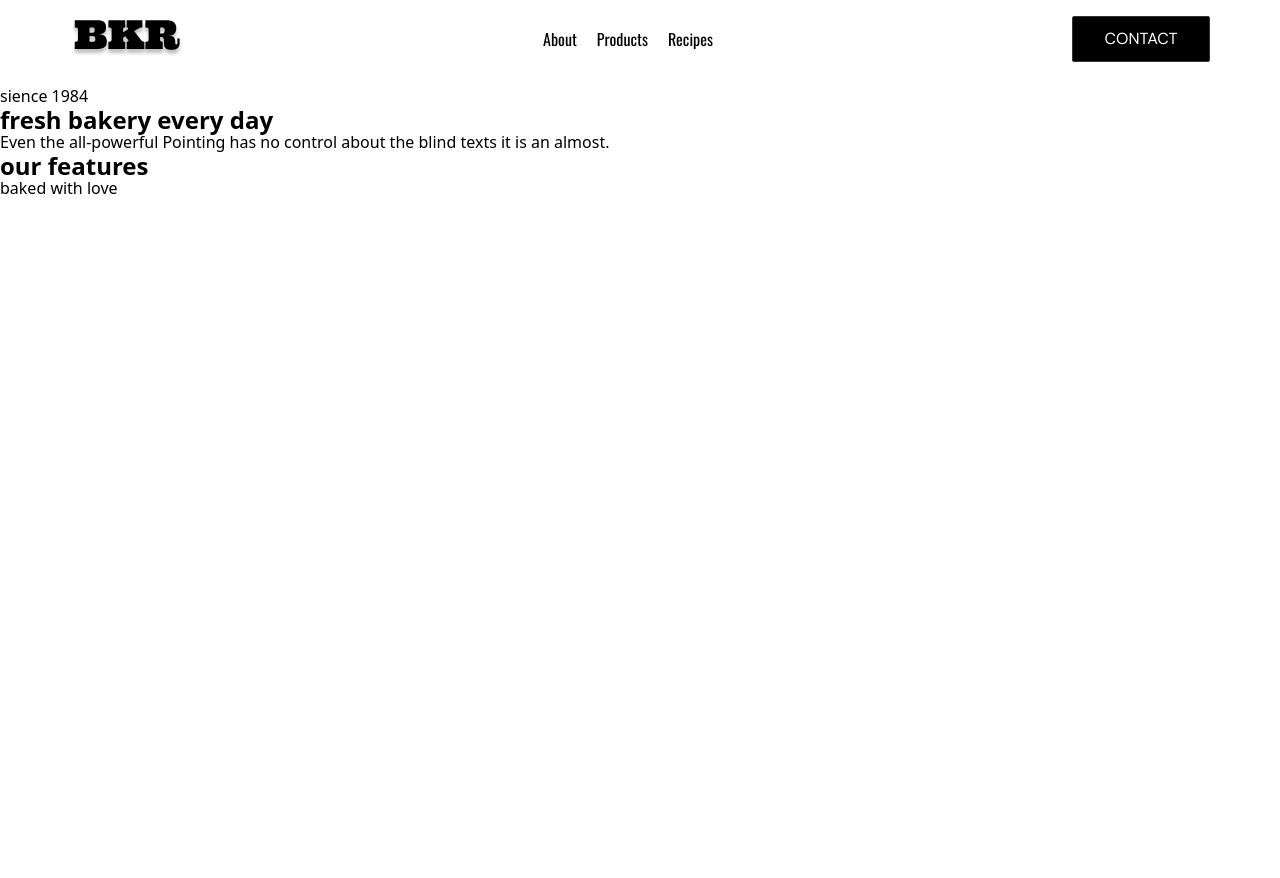
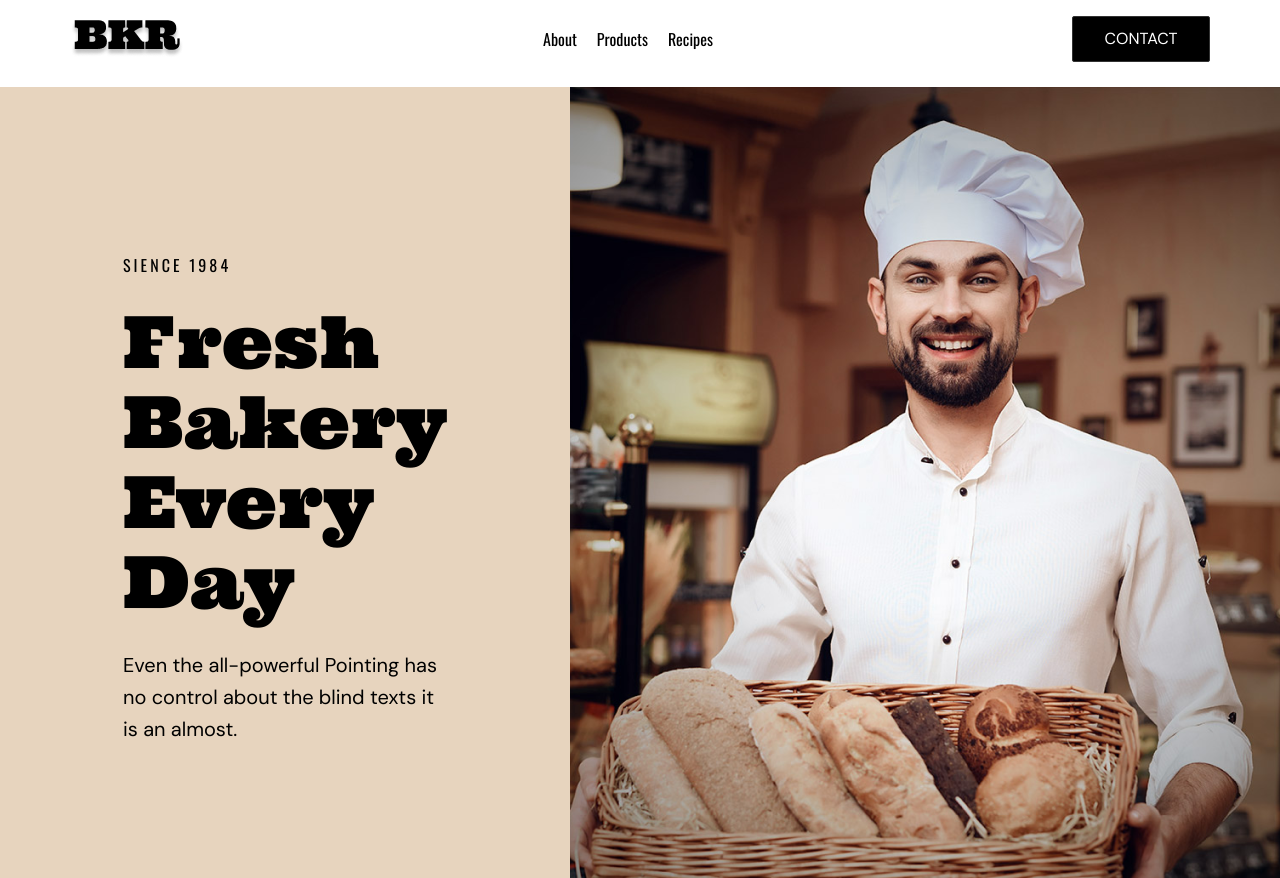
Before and after one commit to katerynachu/brk_bakery, a website: page src/index.html in a window 1280 px wide. Shown: the top 878 px of the page. Before the commit the page ends 800 px from the top, so only its background shows below. Drawn offline with nearby package versions, Linux system fonts and the light colour scheme; files that its build step writes are made by us from their sources; files whose address does not match are found by name.

Commit message:
hero styled(adaptive).upgrade media

```diff
--- a/src/assets/scss/_header.scss
+++ b/src/assets/scss/_header.scss
@@ -23,7 +23,7 @@
     &_menu{
         display: flex;
         gap:20px;
-        @media (max-width: 1051px) {
+        @media (max-width: $desktop) {
             display: none;
         }
     }
@@ -87,7 +87,7 @@
     position: relative;
     z-index: 20;
 
-    @media (min-width: 1051px) {
+    @media (min-width: $desktop) {
         display: none;
     }
 
@@ -172,7 +172,6 @@
     background-color: black;
     bottom: 0;
     left: 0;
-    // transition: 675ms ease-in;
 
     display: flex;
     justify-content: center;
@@ -201,5 +200,11 @@
     position: absolute;
     bottom:50%;
     left:30%;
+
+    @media (max-width: $tablet) {
+        left:36%;
+
+
+        }
 }
 }
--- /dev/null
+++ b/src/assets/scss/_hero.scss
@@ -0,0 +1,87 @@
+.hero{
+
+    &_wrapper{
+        @include wrapper;
+        align-items: normal;
+
+
+        @media (max-width: $mobile) {
+            flex-direction: column-reverse;
+        }
+
+    }
+    &_content{
+        position: relative;
+        background-color: $beige;
+        padding: 162px 123px 241px 123px ;
+        margin: 0 auto;
+
+        @media (max-width: $tablet) {
+        padding: 42px 113px 0 23px ;
+
+        }
+
+        @media (max-width: $mobile) {
+        padding: 30px 60px;
+        }
+    }
+    &_subtext{
+        font-family: $oswald;
+        font-weight: 400;
+        font-size: 16px;
+        line-height: 200%;
+        letter-spacing: 0.19em;
+        text-transform: uppercase;
+        color: #000;
+
+        margin-bottom: 21px;
+
+        @media (max-width: $tablet) {
+            margin-bottom: 18px;
+            }
+
+    }
+    &_title{
+        font-family: $ultra;
+        text-transform: capitalize;
+        font-weight: 400;
+        font-size: 72px;
+        line-height: 111%;
+        color: #000;
+
+        margin-bottom: 27px;
+
+
+        @media (max-width: $tablet) {
+            font-size: 48px;
+            }
+        @media (max-width: $mobile) {
+            font-size: 38px;
+
+        }
+    }
+
+    &_description{
+        font-family: $dm-sans;
+        font-weight: 400;
+        font-size: 20px;
+        line-height: 160%;
+        color: #000;
+
+        @media (max-width: $tablet) {
+            font-size: 16px;
+            }
+    }
+    &-img_item{
+        max-width: 715px;
+        max-height: auto;
+
+
+
+        @media (max-width:$tablet) {
+            max-width: 430px;
+            margin: 0 auto;
+        }
+
+    }
+}
--- a/src/assets/scss/_root.scss
+++ b/src/assets/scss/_root.scss
@@ -23,3 +23,9 @@ $beige-orange: #F5D3AB;
 $orange: #F9BF77;
 $orange-star: #F5A623;
 $orange-bg: #FBB65F;
+
+//MEDIA
+
+$mobile:485px;
+$tablet:768px;
+$desktop:1051px;
--- a/src/assets/scss/index.scss
+++ b/src/assets/scss/index.scss
@@ -10,3 +10,4 @@ STYLES for  main page
 @import 'global';
 @import 'mixins';
 @import 'header';
+@import 'hero';
--- a/src/templates/partials/hero.html
+++ b/src/templates/partials/hero.html
@@ -1,12 +1,14 @@
        <section class="hero">
-            <div class="container">
-                <div class="wrapper">
+            <div class="hero_container">
+                <div class="hero_wrapper">
                     <div class="hero_content">
                         <p class="hero_subtext">sience 1984</p>
                         <h1 class="hero_title">fresh bakery every day</h1>
                         <p class="hero_description">Even the all-powerful Pointing has no control about the blind texts it is an almost.</p>
                     </div>
-                    <div class="hero_img"></div>
+                    <div class="hero_img">
+                        <img class="hero-img_item"   src="../../assets/images/hero_man-background.png" alt="">
+                    </div>
                 </div>
             </div>
         </section>
```
Also changed, not shown: dist/assets/css/index.css, dist/assets/css/index.min.css, dist/assets/images/hero_grain.png (added), dist/assets/images/hero_man-background.png (added), dist/index.html, src/assets/images/hero_grain.png (added), src/assets/images/hero_man-background.png (added).
